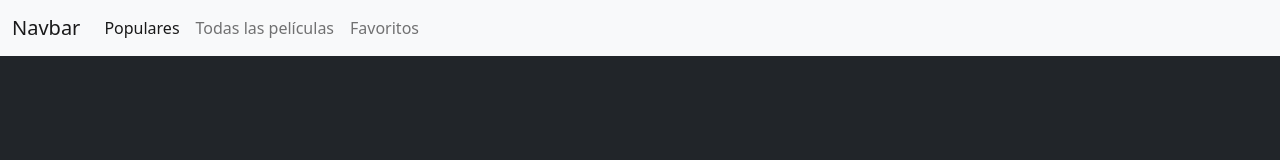
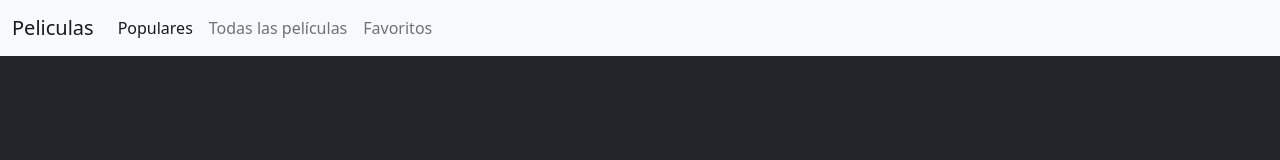
Before and after one commit to mikovaz/MoviesDB-App, a plain HTML site: page index.html in a window 1280 px wide. Drawn offline with nearby package versions, Linux system fonts and the light colour scheme; no server answers.

Commit message:
Fix Navbar

```diff
--- a/index.html
+++ b/index.html
@@ -11,7 +11,7 @@
 
     <nav class="navbar navbar-expand-lg navbar-light bg-light">
         <div class="container-fluid">
-          <a class="navbar-brand" href="#">Navbar</a>
+          <a class="navbar-brand" href="./index.html">Peliculas</a>
           <button class="navbar-toggler" type="button" data-bs-toggle="collapse" data-bs-target="#navbarNav" aria-controls="navbarNav" aria-expanded="false" aria-label="Toggle navigation">
             <span class="navbar-toggler-icon"></span>
           </button>
```
Also changed, not shown: pelicula.html (+1 -1 lines).
